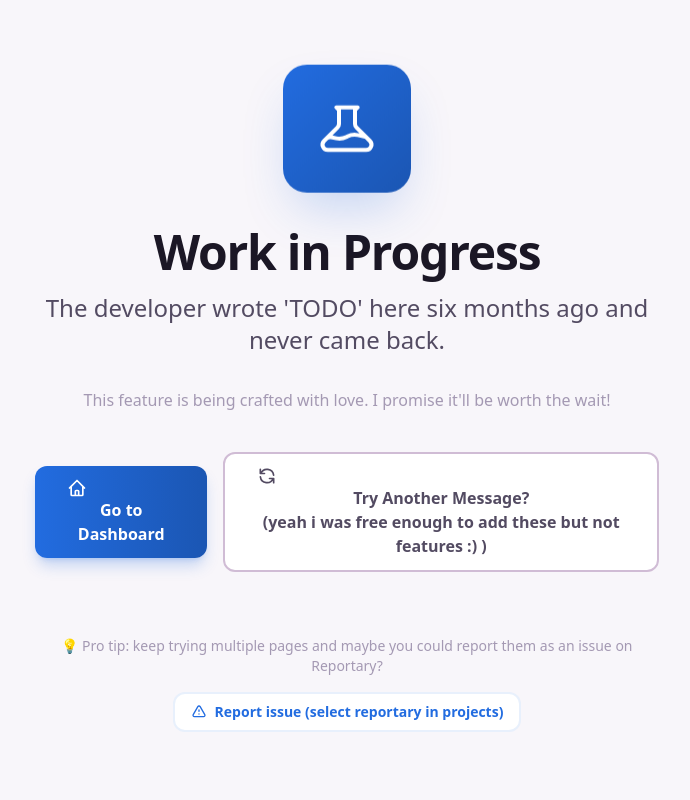
After one commit to Rishi-Bhati/Reportary, a Django app: page /nota/ in a window 1280 px wide. The commit adds this page. Shown: the whole page, without its empty margins (293-983 px from the left). Run offline with Django 5.2, Linux system fonts and the light colour scheme; some libraries are stand-ins or nearby versions.

Commit message:
feat: add global and page-specific search functionality for projects, reports, and users, and introduce a 'coming soon' page.

```diff
--- a/accounts/templates/accounts/onboarding_home.html
+++ b/accounts/templates/accounts/onboarding_home.html
@@ -44,7 +44,7 @@
         </div>
 
         <p class="mt-8 text-center text-sm text-[#534b62] animate-fade-in-up delay-200">
-            Need help? <a href="#"
+            Need help? <a href="{% url 'nota' %}"
                 class="text-[#226ce0] hover:underline font-medium transition-colors hover:text-[#1b56b3]">Contact
                 Support</a>
         </p>
--- a/core/templates/partials/sidebar.html
+++ b/core/templates/partials/sidebar.html
@@ -84,7 +84,7 @@
 
                 <ul class="space-y-1">
                         <li>
-                                <a href="#"
+                                <a href="{% url 'nota' %}"
                                         class="flex items-center gap-3 px-3 py-2.5 text-sm font-medium text-[#534b62] rounded-xl hover:bg-[#226ce0]/10 hover:text-[#226ce0] transition-all group">
                                         <svg class="w-5 h-5 text-[#a499b3] group-hover:text-[#226ce0] transition-colors"
                                                 fill="none" stroke="currentColor" viewBox="0 0 24 24">
@@ -96,7 +96,7 @@
                                 </a>
                         </li>
                         <li>
-                                <a href="#"
+                                <a href="{% url 'nota' %}"
                                         class="flex items-center gap-3 px-3 py-2.5 text-sm font-medium text-[#534b62] rounded-xl hover:bg-[#226ce0]/10 hover:text-[#226ce0] transition-all group">
                                         <svg class="w-5 h-5 text-[#a499b3] group-hover:text-[#226ce0] transition-colors"
                                                 fill="none" stroke="currentColor" viewBox="0 0 24 24">
@@ -108,7 +108,7 @@
                                 </a>
                         </li>
                         <li>
-                                <a href="#"
+                                <a href="{% url 'nota' %}"
                                         class="flex items-center gap-3 px-3 py-2.5 text-sm font-medium text-[#534b62] rounded-xl hover:bg-[#226ce0]/10 hover:text-[#226ce0] transition-all group">
                                         <svg class="w-5 h-5 text-[#a499b3] group-hover:text-[#226ce0] transition-colors"
                                                 fill="none" stroke="currentColor" viewBox="0 0 24 24">
--- a/core/urls.py
+++ b/core/urls.py
@@ -21,10 +21,14 @@ from django.conf import settings
 from django.conf.urls.static import static
 from django.contrib.auth.urls import views as auth_views
 # from dashboard.views import home
+from core import views as core_views
 
 urlpatterns = [
     # The Django admin interface
     path('admin/', admin.site.urls),
+    # Global search
+    path('search/', core_views.global_search, name='global_search'),
+
 
     # URLs for the landing page, login, and signup
     path('', include('home.urls')),
--- /dev/null
+++ b/home/templates/home/nota.html
@@ -0,0 +1,100 @@
+{% load static tailwind_tags %}
+<!DOCTYPE html>
+<html lang="en" data-theme="light">
+
+<head>
+    <title>Coming Soon | Reportary</title>
+    <meta charset="UTF-8">
+    <meta name="viewport" content="width=device-width, initial-scale=1.0">
+    {% tailwind_css %}
+    <link href="https://fonts.googleapis.com/css2?family=Inter:wght@300;400;500;600;700&display=swap" rel="stylesheet">
+</head>
+
+<body class="bg-[#f8f6fa] text-[#1b1725] font-sans min-h-screen flex items-center justify-center">
+
+    <div class="text-center px-6 max-w-2xl mx-auto animate-fade-in-up">
+        <!-- Fun Illustration -->
+        <div class="mb-8">
+            <div
+                class="w-32 h-32 mx-auto bg-gradient-to-br from-[#226ce0] to-[#1b56b3] rounded-3xl flex items-center justify-center shadow-2xl shadow-[#226ce0]/25 animate-bounce-slow">
+                <svg class="w-16 h-16 text-white" fill="none" stroke="currentColor" viewBox="0 0 24 24">
+                    <path stroke-linecap="round" stroke-linejoin="round" stroke-width="1.5"
+                        d="M19.428 15.428a2 2 0 00-1.022-.547l-2.387-.477a6 6 0 00-3.86.517l-.318.158a6 6 0 01-3.86.517L6.05 15.21a2 2 0 00-1.806.547M8 4h8l-1 1v5.172a2 2 0 00.586 1.414l5 5c1.26 1.26.367 3.414-1.415 3.414H4.828c-1.782 0-2.674-2.154-1.414-3.414l5-5A2 2 0 009 10.172V5L8 4z">
+                    </path>
+                </svg>
+            </div>
+        </div>
+
+        <!-- Title -->
+        <h1 class="text-4xl md:text-5xl font-bold text-[#1b1725] mb-4 tracking-tight">
+            Work in Progress
+        </h1>
+
+        <!-- Random Fun Message -->
+        <p class="text-xl md:text-2xl text-[#534b62] mb-8 leading-relaxed">
+            {{ message }}
+        </p>
+
+        <!-- Subtitle -->
+        <p class="text-[#a499b3] mb-10">
+            This feature is being crafted with love. I promise it'll be worth the wait!
+        </p>
+
+        <!-- Action Buttons -->
+        <div class="flex flex-col sm:flex-row items-center justify-center gap-4">
+            <a href="{% url 'dashboard' %}"
+                class="btn bg-gradient-to-r from-[#226ce0] to-[#1b56b3] text-white border-none px-8 py-3 rounded-xl font-semibold shadow-lg shadow-[#226ce0]/25 hover:shadow-xl hover:opacity-90 transition-all">
+                <svg class="w-5 h-5 mr-2" fill="none" stroke="currentColor" viewBox="0 0 24 24">
+                    <path stroke-linecap="round" stroke-linejoin="round" stroke-width="2"
+                        d="M3 12l2-2m0 0l7-7 7 7M5 10v10a1 1 0 001 1h3m10-11l2 2m-2-2v10a1 1 0 01-1 1h-3m-6 0a1 1 0 001-1v-4a1 1 0 011-1h2a1 1 0 011 1v4a1 1 0 001 1m-6 0h6">
+                    </path>
+                </svg>
+                Go to Dashboard
+            </a>
+            <button onclick="location.reload()"
+                class="btn bg-white text-[#534b62] border-2 border-[#d0bcd5] hover:border-[#a499b3] hover:bg-[#f8f6fa] px-8 py-3 rounded-xl font-semibold transition-all">
+                <svg class="w-5 h-5 mr-2" fill="none" stroke="currentColor" viewBox="0 0 24 24">
+                    <path stroke-linecap="round" stroke-linejoin="round" stroke-width="2"
+                        d="M4 4v5h.582m15.356 2A8.001 8.001 0 004.582 9m0 0H9m11 11v-5h-.581m0 0a8.003 8.003 0 01-15.357-2m15.357 2H15">
+                    </path>
+                </svg>
+                Try Another Message?
+                <br>(yeah i was free enough to add these but not features :) )
+            </button>
+        </div>
+
+        <!-- Fun Footer -->
+        <p class="mt-16 text-sm text-[#a499b3]">
+            💡 Pro tip: keep trying multiple pages and maybe you could report them as an issue on Reportary?
+        </p>
+        <a href="{% url 'reports:new' %}"
+            class="mt-4 inline-flex items-center px-4 py-2 bg-white text-[#226ce0] border-2 border-[#226ce0]/10 rounded-xl text-sm font-semibold hover:border-[#226ce0] hover:bg-[#226ce0]/5 transition-all">
+            <svg class="w-4 h-4 mr-2" fill="none" stroke="currentColor" viewBox="0 0 24 24">
+                <path stroke-linecap="round" stroke-linejoin="round" stroke-width="2"
+                    d="M12 9v2m0 4h.01m-6.938 4h13.856c1.54 0 2.502-1.667 1.732-3L13.732 4c-.77-1.333-2.694-1.333-3.464 0L3.34 16c-.77 1.333.192 3 1.732 3z">
+                </path>
+            </svg>
+            Report issue (select reportary in projects)</a>
+    </div>
+
+    <style>
+        @keyframes bounce-slow {
+
+            0%,
+            100% {
+                transform: translateY(0);
+            }
+
+            50% {
+                transform: translateY(-10px);
+            }
+        }
+
+        .animate-bounce-slow {
+            animation: bounce-slow 3s ease-in-out infinite;
+        }
+    </style>
+
+</body>
+
+</html>
--- a/home/templates/home/partials/login_card.html
+++ b/home/templates/home/partials/login_card.html
@@ -25,7 +25,8 @@
                     class="input input-bordered w-full focus:border-[#226ce0] bg-gray-50 focus:bg-white transition-colors"
                     required />
                 <label class="label">
-                    <a href="#" class="label-text-alt hover:underline text-[#226ce0]">Forgot password?</a>
+                    <a href="{% url 'nota' %}" class="label-text-alt hover:underline text-[#226ce0]">Forgot
+                        password?</a>
                 </label>
             </div>
 
--- a/home/urls.py
+++ b/home/urls.py
@@ -24,4 +24,7 @@ urlpatterns = [
     # These URLs handle the form submissions for login and signup.
     path('auth/submit/login/', views.handle_login, name='handle_login'),
     path('auth/submit/signup/', views.handle_signup, name='handle_signup'),
+
+    # Under development / coming soon page
+    path('nota/', views.nota_page, name='nota'),
 ]
--- a/home/views.py
+++ b/home/views.py
@@ -2,8 +2,39 @@ from django.shortcuts import render, redirect
 from django.contrib.auth import authenticate, login
 from django.contrib.auth import get_user_model
 from django.contrib import messages
+import random
 
 User = get_user_model()
+
+
+def nota_page(request):
+    """Renders the 'under development' page with random fun messages."""
+    fun_messages = [
+        "This page doesn't exist. Much like your patience, apparently.",
+        "Congratulations! You found absolutely nothing. Proud of yourself?",
+        "This feature is coming soon. And by 'soon' we mean 'when we feel like it'.",
+        "The developer was too busy procrastinating to build this page.",
+        "Error 404: Developer motivation not found.",
+        "You clicked expecting content? That's adorable.",
+        "This page is as complete as the developer's sleep schedule. So, not at all.",
+        "The developer promised this would be done 'by tomorrow'. That was three weeks ago.",
+        "You're early. Or we're late. Definitely we're late.",
+        "The backlog is longer than the developer's list of excuses. And that's saying something.",
+        "The developer wrote 'TODO' here six months ago and never came back.",
+        "You expected a feature? In THIS economy? In THIS codebase?",
+        "We could finish this page, or we could add another notification bell that doesn't work.",
+        # Logout roasts
+        "Fun fact: This app doesn't even have a proper logout button. But sure, let's add more features.",
+        "Want to logout? Good luck. The developer hasn't figured that out yet either.",
+        "This page is missing. So is the logout button. We have priorities, clearly.",
+        "The logout feature and this page have something in common: they don't exist.",
+        "You're stuck here forever. Just like you're stuck logged in. We don't do exits.",
+    ]
+
+    context = {
+        'message': random.choice(fun_messages),
+    }
+    return render(request, "home/nota.html", context)
 
 def landing_page(request):
     """
```
Also changed, not shown: TODO.md (+8 -0 lines), core/templates/base.html (+5 -5 lines), core/templates/partials/topbar.html (+10 -6 lines), core/templates/search_results.html (added, +80 -0 lines), core/views.py (added, +41 -0 lines), dashboard/templates/dashboard.html (+18 -11 lines), home/templates/home/landing_page.html (+7 -6 lines), projects/views.py (+9 -0 lines), reports/views.py (+7 -0 lines).
